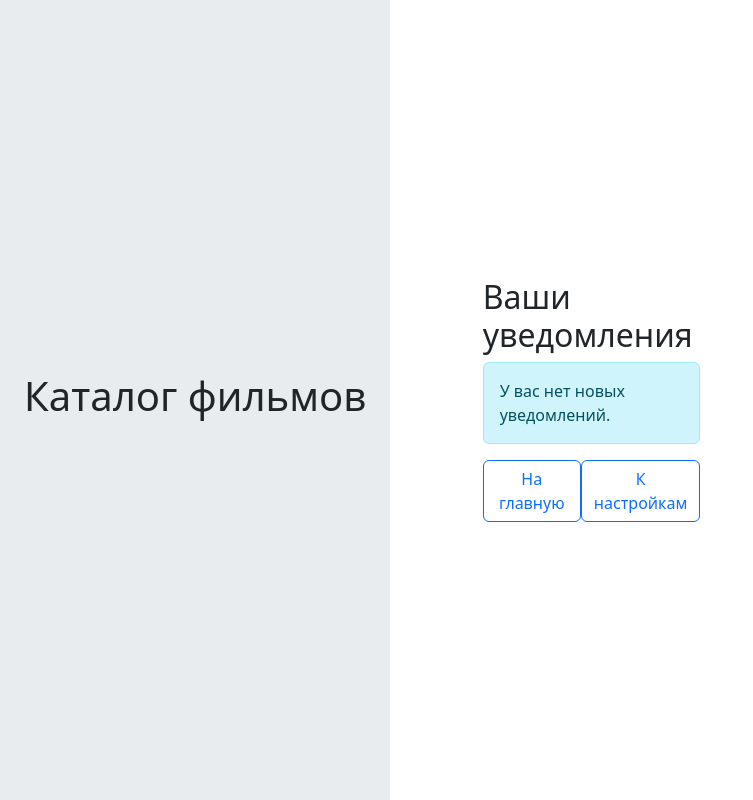
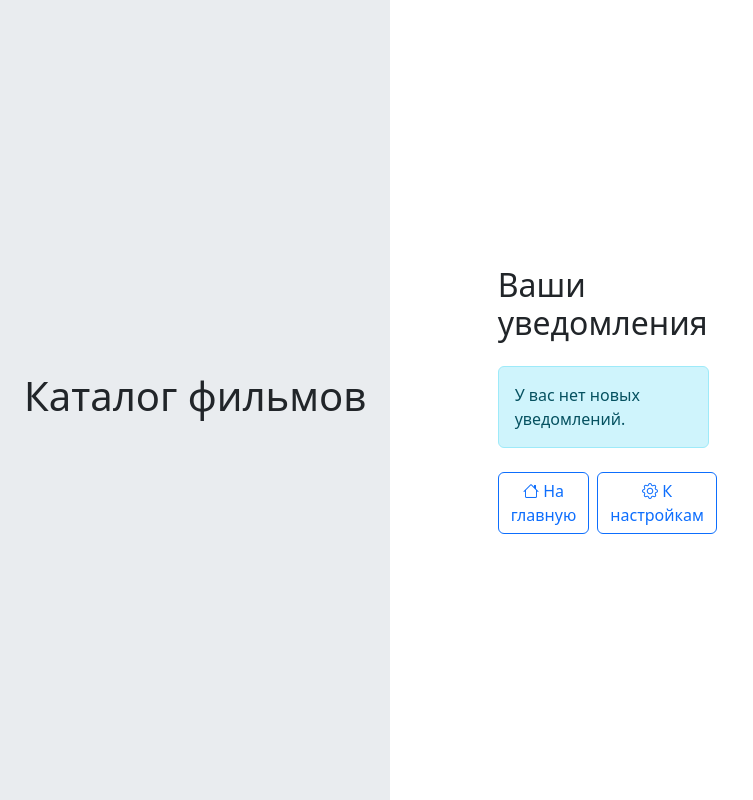
Before and after one commit to zornfeuer/filmbase2024, a Django app: template notifications/templates/notifications.html in a window 1280 px wide. Shown: the whole page, without its empty margins (0-753 px from the left). Run offline with Django 5.2, Linux system fonts and the light colour scheme; the template is opened without the code that fills it, so the values that code supplies are empty; some libraries are stand-ins or nearby versions.

Commit message:
small changes

```diff
--- a/films/templates/films/navbar.html
+++ b/films/templates/films/navbar.html
@@ -20,6 +20,11 @@
       </ul>
       <div>
         <ul class="navbar-nav me-auto mb-2 mb-lg-0">
+          <li class="nav-item">
+            <a href="{% url 'notifications:notifications' %}" class="nav-link" title="Уведомления">
+              <i class="bi bi-bell"></i>
+            </a>
+          </li>
           {% if user.is_authenticated %}
             <li class="nav-item">
               <span class="nav-link">{{ user.username }}</span>
--- a/notifications/forms.py
+++ b/notifications/forms.py
@@ -16,8 +16,9 @@ class NotificationSettingForm(forms.ModelForm):
         widgets = {
                 'followed_actors': forms.SelectMultiple(attrs={
                         'class': 'form-select',
-                        'size': '5'
-                    }),
+                        'size': 5,
+                }),
+
         }
 
     def __init__(self, *args, **kwargs):
--- a/notifications/models.py
+++ b/notifications/models.py
@@ -12,7 +12,7 @@ class NotificationSetting(models.Model):
     notify_on_actor_update = models.BooleanField(default=False)
     followed_actors = models.ManyToManyField(Person, blank=True)
     frequency = models.CharField(max_length=20, choices=[
-        ('immediate', 'Сразу после внесения данных'),
+        ('immediate', 'Незамедлительно'),
         ('weekly', 'Раз в неделю'),
         ('monthly', 'Раз в месяц'),
     ])
--- a/notifications/templates/notifications.html
+++ b/notifications/templates/notifications.html
@@ -2,12 +2,13 @@
 {% load django_bootstrap5 %}
 
 {% block content %}
-  <h2>Ваши уведомления</h2>
+  <div class="container-fluid">
+    <h2 class="mb-4">Ваши уведомления</h2>
 
     {% if notifications %}
       <div class="list-group">
         {% for notification in notifications %}
-        <div class="list-group-item">
+          <div class="list-group-item p-3 mb-3">
             <p>{{ notification.message }}</p>
             <small class="text-muted">Получено: {{ notification.created_at|date:"d M Y, H:i" }}</small>
             <hr>
@@ -19,9 +20,14 @@
         У вас нет новых уведомлений.
       </div>
     {% endif %}
-    <div class="d-flex">
-      <a href="{% url 'films:home' %}" class="ms-auto btn btn-outline-primary">На главную</a>
-      <a href="{% url 'notifications:settings' %}" class="ms-auto btn btn-outline-primary">К настройкам</a>
+
+    <div class="d-flex mt-4">
+      <a href="{% url 'films:home' %}" class="btn btn-outline-primary flex-fill me-2">
+        <i class="bi bi-house"></i> На главную
+      </a>
+      <a href="{% url 'notifications:settings' %}" class="btn btn-outline-primary flex-fill">
+        <i class="bi bi-gear"></i> К настройкам
+      </a>
     </div>
-
+  </div>
 {% endblock %}
```
Also changed, not shown: notifications/templates/settings.html (+11 -10 lines). Lines whose indentation alone changed are shown as unchanged.
